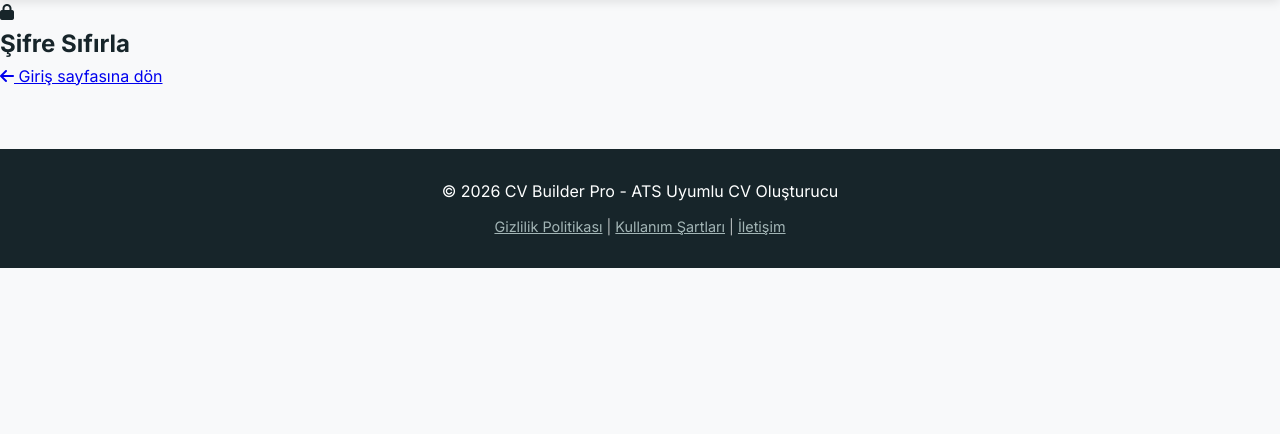
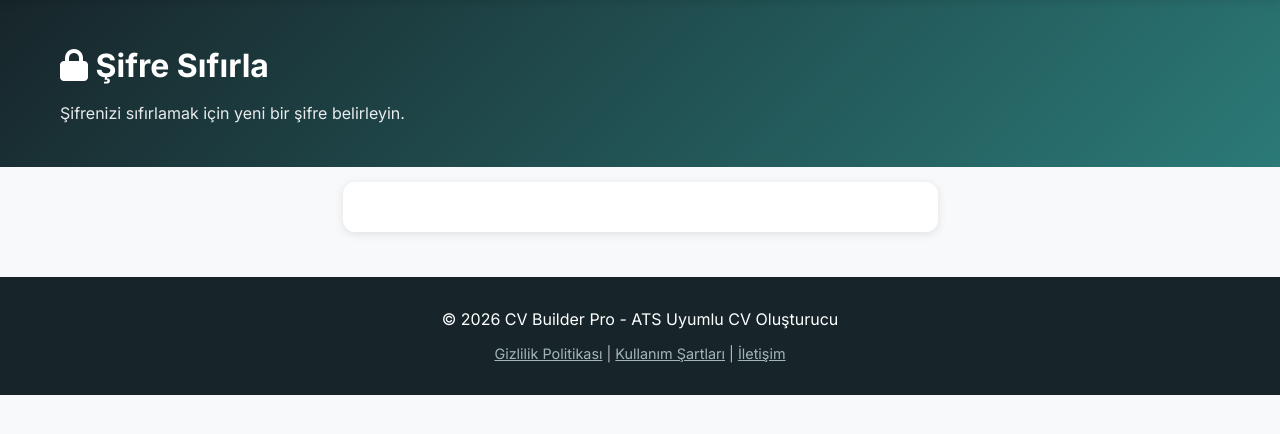
Before and after one commit to dead1yghost/cv-builder, a PHP site: page /reset-password.php in a window 1280 px wide. Shown: the part 66-500 px from the top of the page. Run offline with PHP 8.4, Linux system fonts and the light colour scheme.

Commit message:
Fix forgot-password and reset-password page layouts to match login page design

```diff
--- a/reset-password.php
+++ b/reset-password.php
@@ -57,52 +57,53 @@ if ($_SERVER['REQUEST_METHOD'] === 'POST' && csrf_check() && $validToken) {
 require_once 'header.php';
 ?>
 
-<div class="auth-container">
-    <div class="auth-card">
-        <div class="auth-header">
-            <i class="fas fa-lock"></i>
-            <h2>Şifre Sıfırla</h2>
+<div class="page-header">
+    <div class="container">
+        <h1><i class="fas fa-lock"></i> Şifre Sıfırla</h1>
         <?php if ($validToken): ?>
             <p>Merhaba <strong><?= e($user['full_name']) ?></strong>, yeni şifrenizi belirleyin.</p>
+        <?php else: ?>
+            <p>Şifrenizi sıfırlamak için yeni bir şifre belirleyin.</p>
         <?php endif; ?>
     </div>
+</div>
 
+<div class="container">
+    <div class="row" style="justify-content: center;">
+        <div class="col-6">
+            <div class="card">
+                <div class="card-body">
                     <?php if ($error): ?>
-            <div class="alert alert-danger">
-                <i class="fas fa-exclamation-circle"></i> <?= e($error) ?>
-            </div>
+                        <div class="alert alert-danger"><i class="fas fa-exclamation-circle"></i> <?= e($error) ?></div>
                     <?php endif; ?>
 
                     <?php if ($validToken && !$success): ?>
-        <form method="POST" class="auth-form">
+                    <form method="POST">
                         <input type="hidden" name="csrf_token" value="<?= csrf_token() ?>">
 
                         <div class="form-group">
-                <label class="form-label">
-                    <i class="fas fa-key"></i> Yeni Şifre (min. 6 karakter)
-                </label>
+                            <label class="form-label">Yeni Şifre (min. 6 karakter)</label>
                             <input type="password" name="new_password" class="form-control" required
                                    minlength="6" placeholder="••••••••">
                         </div>
 
                         <div class="form-group">
-                <label class="form-label">
-                    <i class="fas fa-key"></i> Yeni Şifre Tekrar
-                </label>
+                            <label class="form-label">Yeni Şifre Tekrar</label>
                             <input type="password" name="new_password2" class="form-control" required
                                    minlength="6" placeholder="••••••••">
                         </div>
 
-            <button type="submit" class="btn btn-primary btn-lg btn-block">
+                        <button type="submit" class="btn btn-primary btn-block btn-lg">
                             <i class="fas fa-check"></i> Şifreyi Sıfırla
                         </button>
                     </form>
-        <?php endif; ?>
 
-        <div class="auth-footer">
-            <p>
+                    <p class="text-center mt-2">
                         <a href="login"><i class="fas fa-arrow-left"></i> Giriş sayfasına dön</a>
                     </p>
+                    <?php endif; ?>
+                </div>
+            </div>
         </div>
     </div>
 </div>
```
Also changed, not shown: forgot-password.php (+18 -19 lines). Lines whose indentation alone changed are shown as unchanged.
